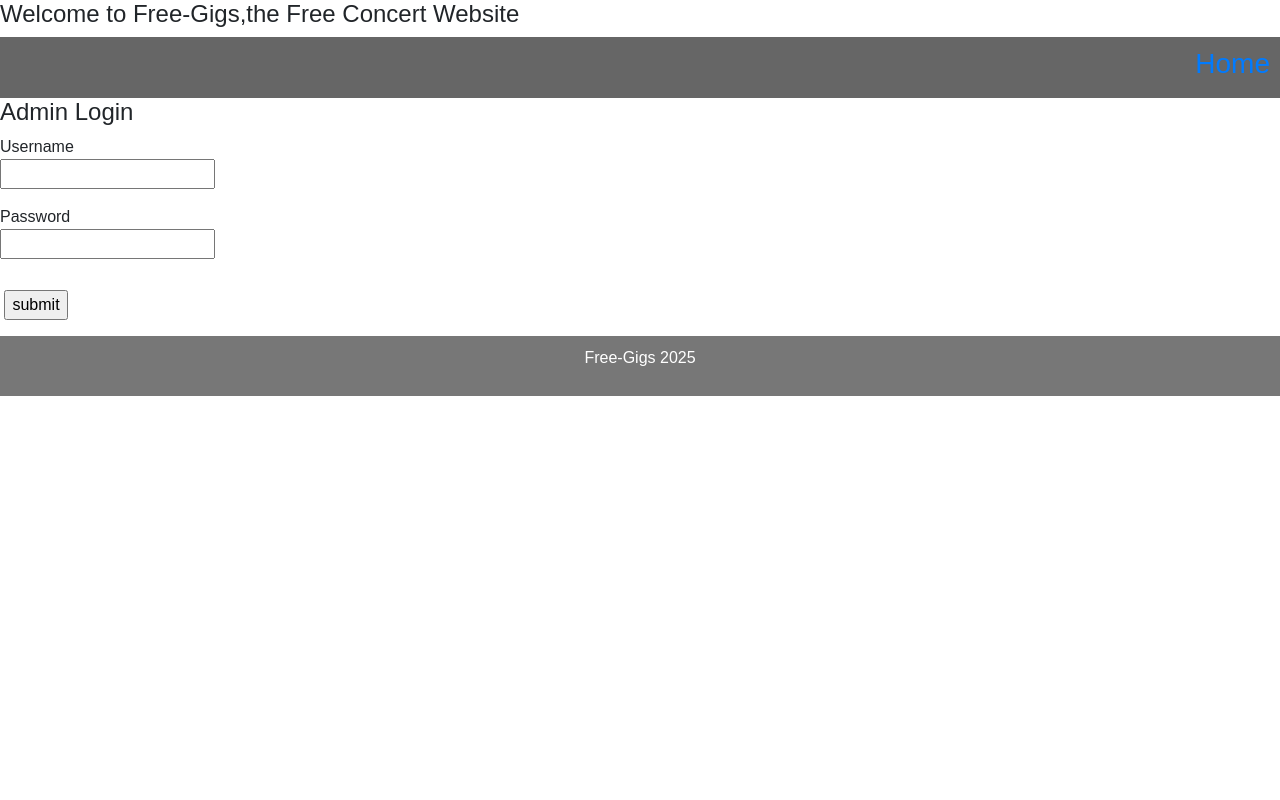
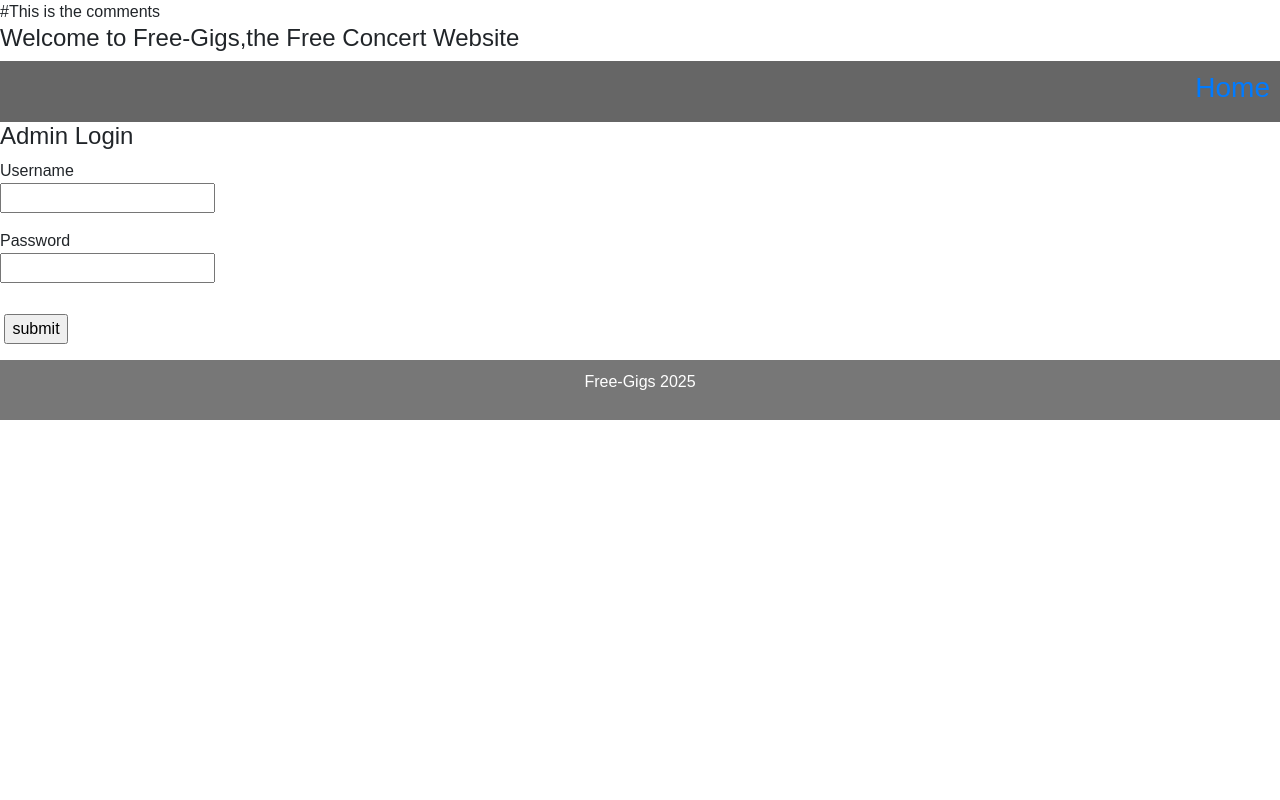
Before and after one commit to cuddiecoder/Event-Booking-System, a PHP site: page /admin.php in a window 1280 px wide. Run offline with PHP 8.4, Linux system fonts and the light colour scheme; some libraries are stand-ins or nearby versions.

Commit message:
Added a comment heading

```diff
--- a/admin.php
+++ b/admin.php
@@ -1,6 +1,6 @@
 <?php include('server.php') ?>
 
-
+#This is the comments
 <!DOCTYPE html>
 <html lang="en">
 <?php include 'header.php';?>
```
